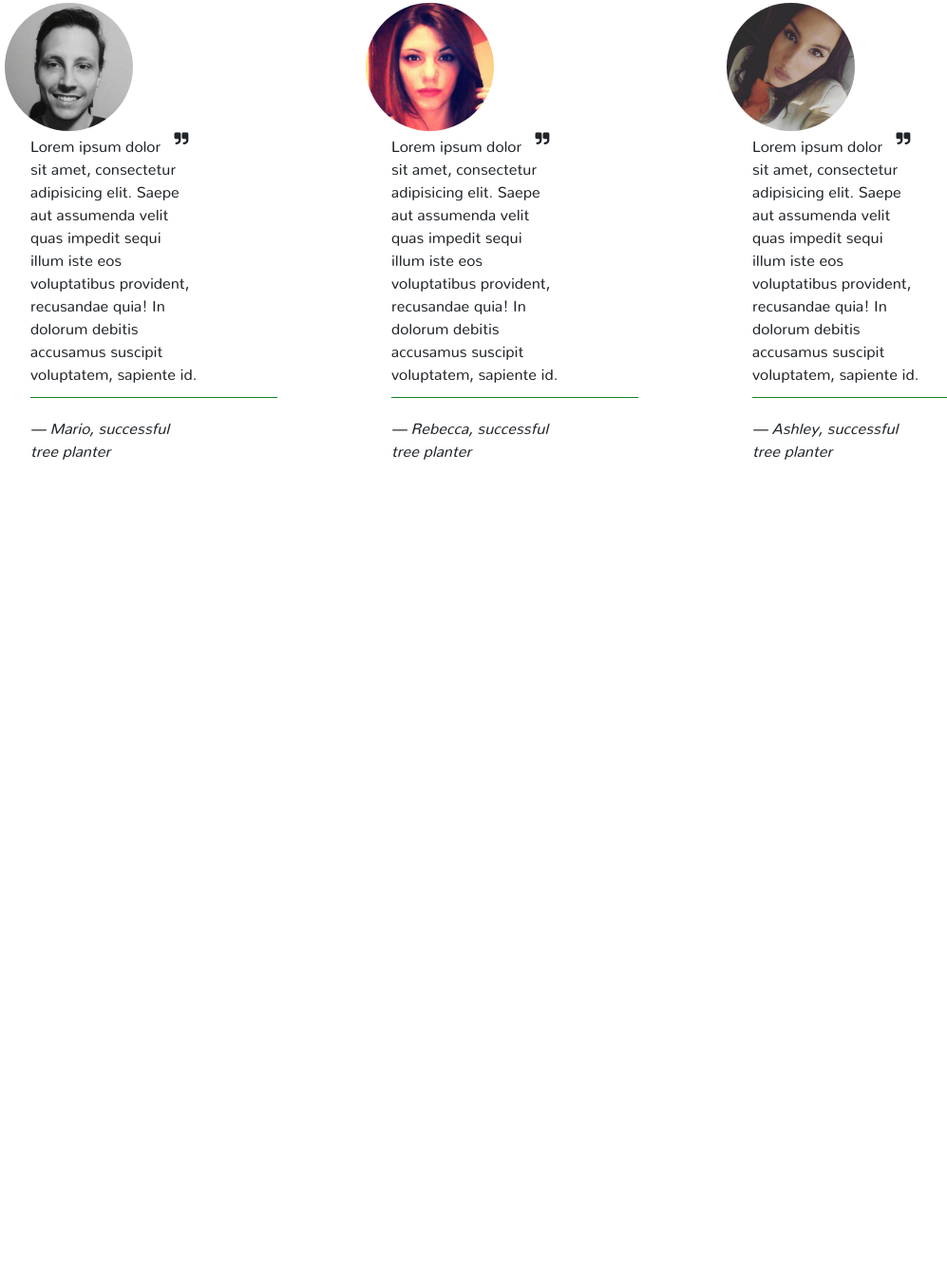
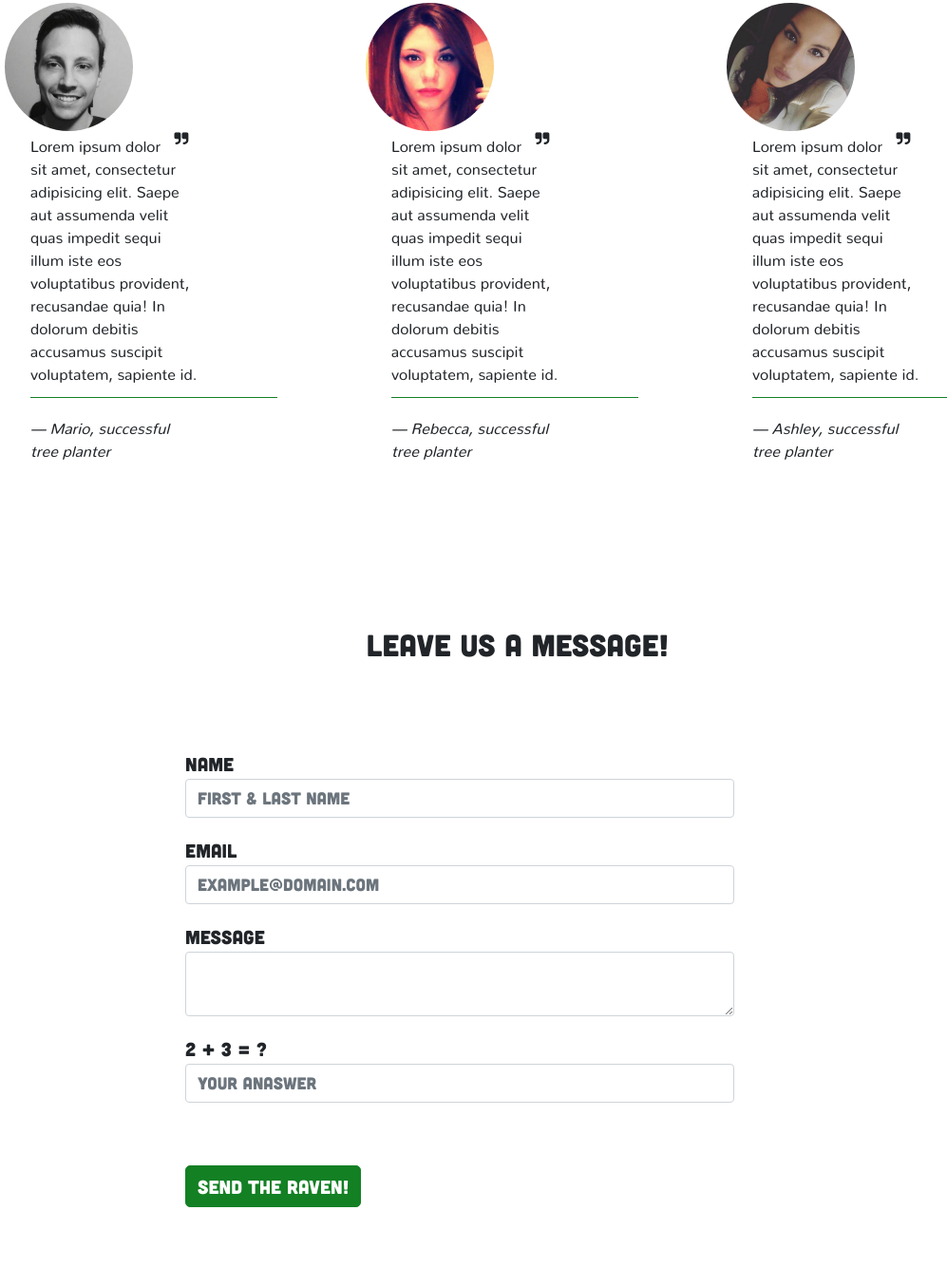
Before and after one commit to marb61a/one_tree, a plain HTML site: page index.html in a window 1280 px wide. Shown: the part 5061-6415 px from the top of the page at 95% size, without its empty margins (95-1092 px from the left). Before the commit the page ends 5560 px from the top, so only its background shows below. Drawn offline with nearby package versions, Linux system fonts and the light colour scheme.

Commit message:
added contact form

```diff
--- a/index.html
+++ b/index.html
@@ -354,6 +354,54 @@
             </div>
         </section>
 
+        <section id="contact">
+            <div class="section-contact">
+                <div class="container">
+                    <div class="row">
+                        <div class="col-md-8 offset-md-2">
+                            <h2>Leave us a <span class="bold-green">message</span>!</h2>
+                            <form class="form-horizontal" role="form" method="POST" action="index.pho">
+                                <div class="form-group">
+                                    <label for="name" class="col-sm-2 control-label">Name</label>
+                                    <div class="col-sm-10">
+                                        <input type="text" class="form-control" id="name" name="name" placeholder="First & Last Name" value="">
+                                    </div>
+                                </div>
+                                <div class="form-group">
+                                    <label for="email" class="col-sm-2 control-label">Email</label>
+                                    <div class="col-sm-10">
+                                        <input type="email" class="form-control" id="email" name="email" placeholder="example@domain.com" value="">
+                                    </div>
+                                </div>
+                                <div class="form-group">
+                                    <label for="message" class="col-sm-2 control-label">Message</label>
+                                    <div class="col-sm-10">
+                                        <textarea class="form-control" row="4" name="message"></textarea>
+                                    </div>
+                                </div>
+                                <div class="form-group">
+                                    <label for="human" class="col-sm-2 control-label">2 + 3 = ?</label>
+                                    <div class="col-sm-10">
+                                        <input type="text" class="form-control" id="human" name="human" placeholder="Your Anaswer">
+                                    </div>
+                                </div>
+                                <div class="form-group">
+                                    <div class="col-sm-8 col-sm-offset-2">
+                                        <input id="submit" type="submit" name="submit" value="Send the raven!" class="btn btn-success" />
+                                    </div>
+                                </div>
+                                <div class="form-group">
+                                    <div class="col-sm-10 col-sm-offset-2">
+
+                                    </div>
+                                </div>
+                            </form>
+                        </div>
+                    </div>
+                </div>
+            </div>
+        </section>
+
         <footer class="footer">
             <div class="container">
                 <div class="row">
```
